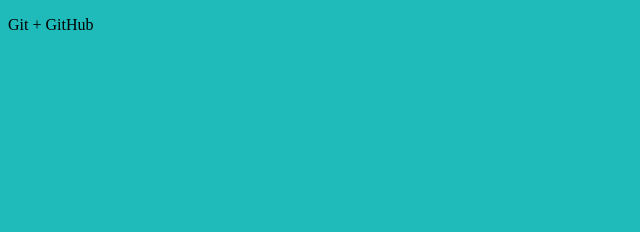
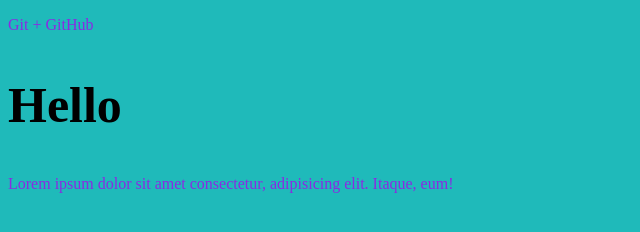
Before and after one commit to Burdinova/gittest, a plain HTML site: page index.html in a window 1280 px wide. Shown: the whole page, without its empty margins (0-640 px from the left). Drawn offline with Linux system fonts and the light colour scheme.

Commit message:
Первое изменение

```diff
--- a/css/main.css
+++ b/css/main.css
@@ -1,3 +1,9 @@
 body {
     background-color: #1fbaba;
 }
+h2{
+    font-size: 50px;
+}
+p {
+    color: blueviolet;
+}
--- a/index.html
+++ b/index.html
@@ -8,5 +8,7 @@
 </head>
 <body>
     <p>Git + GitHub</p>
+    <h2>Hello</h2>
+    <p>Lorem ipsum dolor sit amet consectetur, adipisicing elit. Itaque, eum!</p>
 </body>
 </html>
```
